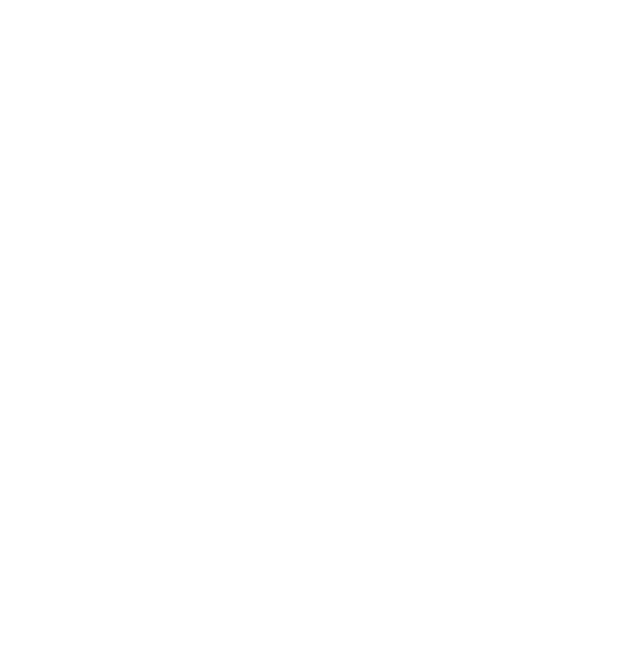
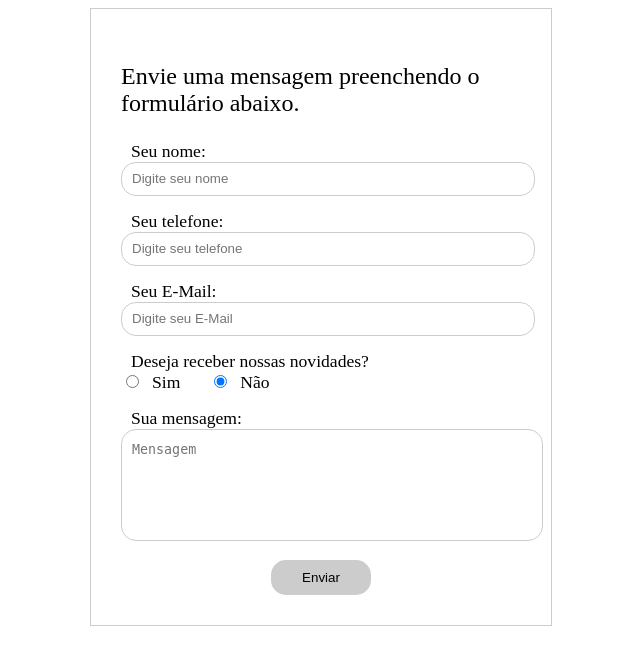
Before and after one commit to MadTitanPHDev/phpEstudo, a PHP site: page / in a window 1280 px wide. Before the commit the part shown is empty. Shown: the top 665 px of the page, without its empty margins (319-959 px from the left). Run offline with PHP 8.4, Linux system fonts and the light colour scheme.

Commit message:
segundo commit

```diff
--- a/assets/css/post_php.css
+++ b/assets/css/post_php.css
@@ -0,0 +1,70 @@
+header{
+    display: flex;
+    justify-content: center;
+    align-items: center;
+    color: blue;
+}
+
+.container{
+    display: flex;
+    align-items: center;
+    flex-direction: column;
+    justify-content: center;
+}
+
+.formulario{
+    width: 400px;
+    padding: 30px;
+    border:1px solid #ccc;
+}
+.formulario p{
+    width: 100%;
+    font-size: 1.5em;
+}
+.BoxInput{
+    width: 100%;
+    margin: 15px 0;
+}
+.BoxInput label,
+.BoxInput span{
+    padding-left: 10px;
+    font-size: 1.1em;
+    display: block;
+    width: 100%;
+}
+.radiobox label{
+    width: auto;
+    display: inline-block;
+}
+input[type=text],
+input[type=email],
+textarea{
+    width: 100%;
+    padding-left: 10px;
+    height: 30px;
+    line-height: 30px;
+    border-radius: 15px;
+    border: 1px solid #ccc;
+    outline: none;
+}
+input#nao{
+    margin-left: 30px;
+}
+textarea{
+    line-height: 20px;
+    padding: 10px;
+    height: 90px;
+    resize: none;
+}
+input[type=submit]{
+    display: block;
+    background-color:#ccc;
+    height: 35px;
+    border: none;
+    outline: 0;
+    cursor: pointer;
+    width: 100px;
+    margin: 0 auto;
+    text-align: center;
+    border-radius: 15px;
+}
--- a/index.php
+++ b/index.php
@@ -8,11 +8,36 @@
         <link rel="icon" type="image/png" href="./assets/icones/PHP_Logo.png">
     </head>
     <body>
-    <head></head>
 
-    <main></main>
+    <div class="container">
+        <form action="./assets/paginas/exibir-informacoes.php" class="formulario" method="post">
+            <p>Envie uma mensagem preenchendo o formulário abaixo.</p>
 
-    <footer></footer>
+            <div class="BoxInput">
+                <label for="nome">Seu nome:</label>
+                <input type="text" id="nome" name="nome" placeholder="Digite seu nome" required>
+            </div>
+            <div class="BoxInput">
+                <label for="nome">Seu telefone:</label>
+                <input type="text" id="telefone" name="telefone" placeholder="Digite seu telefone" required>
+            </div>
+            <div class="BoxInput">
+                <label for="nome">Seu E-Mail:</label>
+                <input type="email" id="email" name="email" placeholder="Digite seu E-Mail" required>
+            </div>
+            <div class="BoxInput radiobox">
+                <span>Deseja receber nossas novidades?</span>
+                <input type="radio" id="sim" name="novidades" value="sim" checked><label for="sim">Sim</label>
+                <input type="radio" id="nao" name="novidades" value="nao" checked><label for="nao">Não</label>
+            </div>
+            <div class="BoxInput">
+                <label for="mensagem">Sua mensagem: </label>
+                <textarea id="mensagem" name="mensagem" placeholder="Mensagem" required></textarea>
+            </div>
+            <input type="submit" name="acao" value="Enviar">
+
+        </form>
+    </div>
 
     </body>
     </html>
```
Lines whose indentation alone changed are shown as unchanged.
